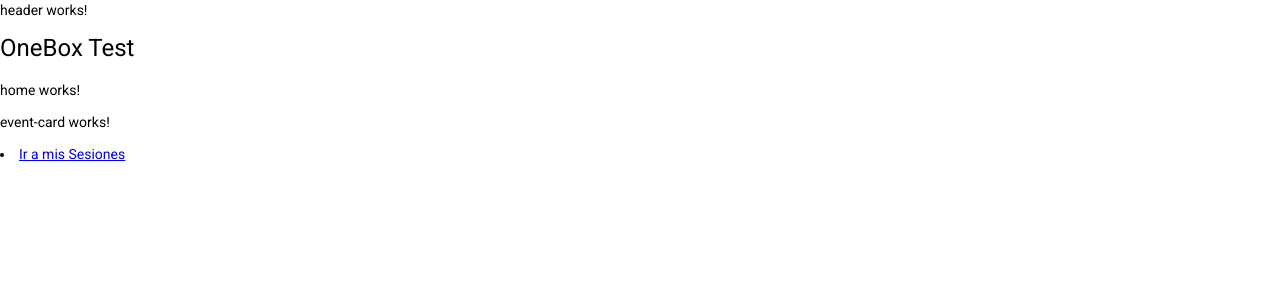
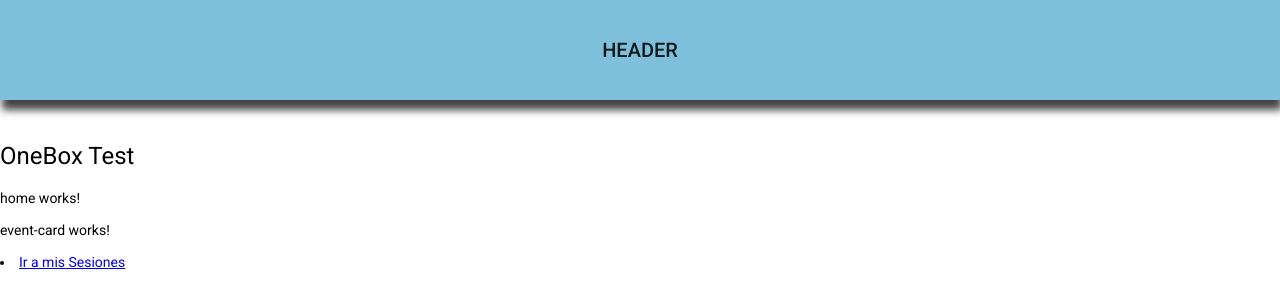
Before and after one commit to Xelacnnister/OneBox-Test, an Angular app: page /home in a window 1280 px wide. Shown: the top 308 px of the page. Built offline with nearby package versions, Linux system fonts and the light colour scheme.

Commit message:
Instalación FlexLayout, MatToolbar + Header

```diff
--- a/package.json
+++ b/package.json
@@ -15,6 +15,7 @@
     "@angular/common": "~13.0.0",
     "@angular/compiler": "~13.0.0",
     "@angular/core": "~13.0.0",
+    "@angular/flex-layout": "^13.0.0-beta.36",
     "@angular/forms": "~13.0.0",
     "@angular/material": "^13.0.3",
     "@angular/platform-browser": "~13.0.0",
--- a/src/app/material/material.module.ts
+++ b/src/app/material/material.module.ts
@@ -1,12 +1,8 @@
 import { NgModule } from '@angular/core';
-import { CommonModule } from '@angular/common';
 
 
 
 @NgModule({
-  declarations: [],
-  imports: [
-    CommonModule
-  ]
+  exports: []
 })
 export class MaterialModule { }
--- a/src/app/ticket-app/pages/header/header.component.html
+++ b/src/app/ticket-app/pages/header/header.component.html
@@ -1 +1,3 @@
-<p>header works!</p>
+<mat-toolbar fullscreen fxLayoutAlign="center">
+    <h1 fxLayout="column" fxLayoutAlign="center"> {{ title | uppercase }} </h1>
+</mat-toolbar>
--- a/src/app/ticket-app/pages/header/header.component.ts
+++ b/src/app/ticket-app/pages/header/header.component.ts
@@ -4,9 +4,19 @@ import { Component, OnInit } from '@angular/core';
   selector: 'app-header',
   templateUrl: './header.component.html',
   styles: [
+    `
+      mat-toolbar {
+        height:100px;
+        background-color: #7EC0DB;
+        box-shadow: 2px 10px 8px #434343;
+        margin-bottom: 40px
+      }
+    `
   ]
 })
 export class HeaderComponent implements OnInit {
+
+  title: string = 'header';
 
   constructor() { }
 
```
Also changed, not shown: src/app/app.module.ts (+11 -6 lines), 1 other file (tests, documents, lock files or other folders).
